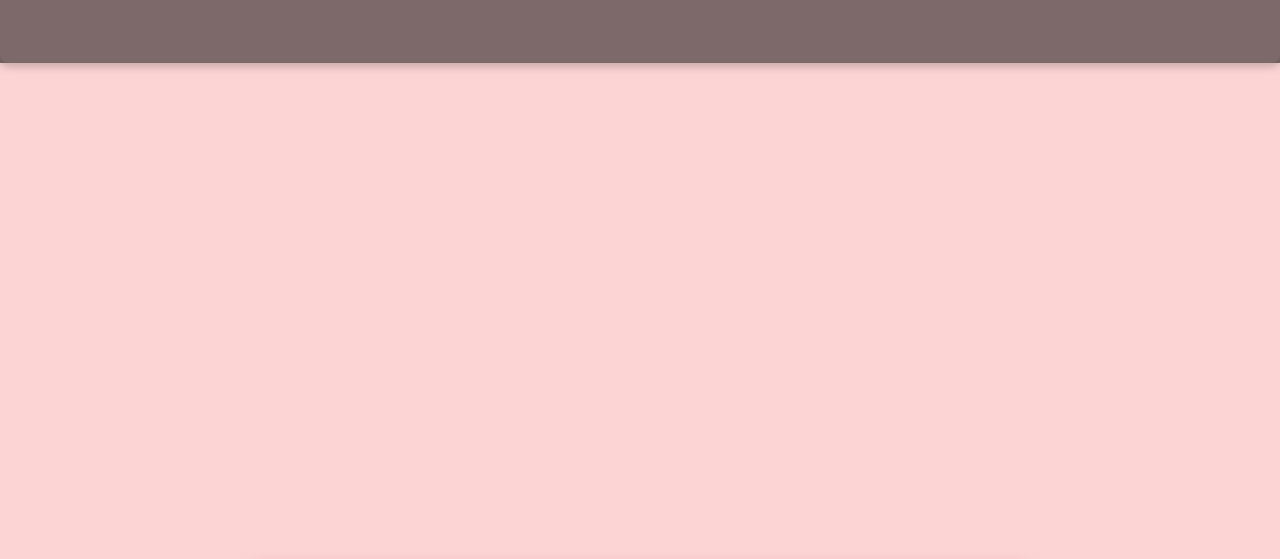
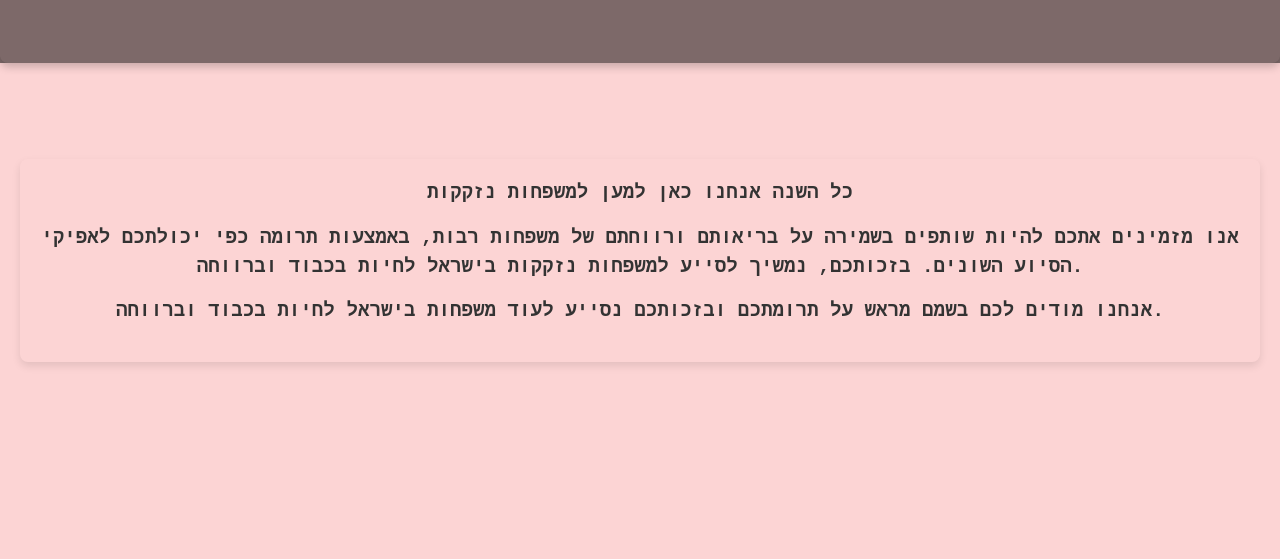
Before and after one commit to brachi2002/latet-lalev, a React (Create React App) app: page / in a window 1280 px wide. Shown: the part 706-1265 px from the top of the page. Built offline with nearby package versions, Linux system fonts and the light colour scheme; no server answers; the database is empty.

Commit message:
Adding elements

```diff
--- a/src/components/Homepage.js
+++ b/src/components/Homepage.js
@@ -117,6 +117,11 @@
         )}
       </header>
       <main>
+        <div className="message-text">
+          <p>כל השנה אנחנו כאן למען למשפחות נזקקות</p>
+          <p>אנו מזמינים אתכם להיות שותפים בשמירה על בריאותם ורווחתם של משפחות רבות, באמצעות תרומה כפי יכולתכם לאפיקי הסיוע השונים. בזכותכם, נמשיך לסייע למשפחות נזקקות בישראל לחיות בכבוד וברווחה.</p>
+          <p>אנחנו מודים לכם בשמם מראש על תרומתכם ובזכותכם נסייע לעוד משפחות בישראל לחיות בכבוד וברווחה.</p>
+        </div>
         {showDonations ? (
           <Donations />
         ) : (
--- a/src/components/homepage.css
+++ b/src/components/homepage.css
@@ -5,6 +5,7 @@
     background-color: #f4f4f9; /* צבע רקע */
     color: #333; /* צבע טקסט */
     direction: ltr;
+
 }
 
 .App-header {
@@ -232,3 +233,16 @@
     text-align: right;
     line-height: 1; /* מקטין את הרווח בין השורות */
   }
+  .message-text {
+    margin-top: 20px;
+    color: #333;
+    font-size: 1.2rem;
+    text-align: center;
+    padding: 20px;
+
+    border-radius: 8px;
+    box-shadow: 0 4px 8px rgba(0, 0, 0, 0.1);
+    font-family: Courier New;
+    z-index: 4;
+    font-weight: bold;
+  }
```
